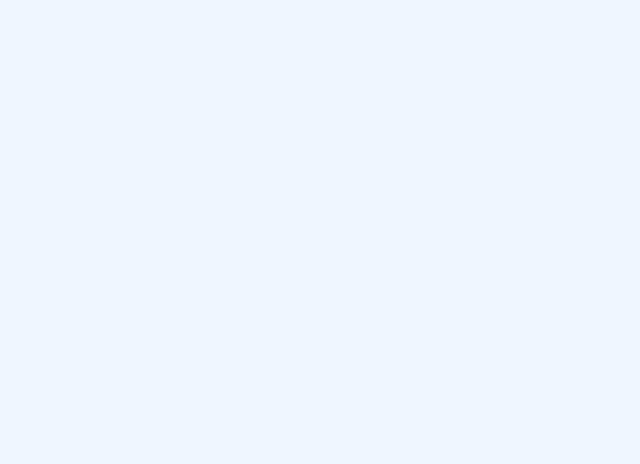
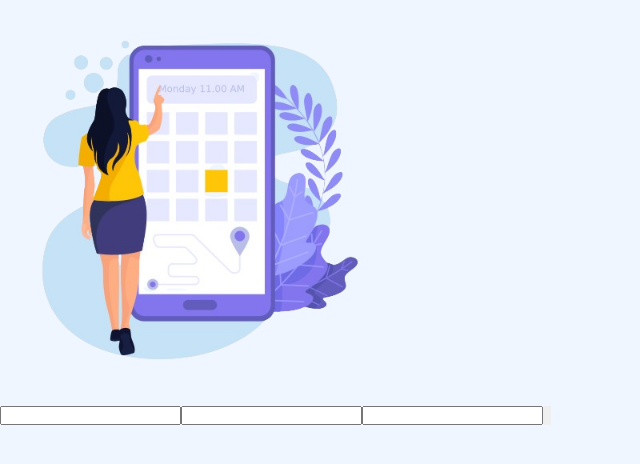
Before and after one commit to Iknite-Space/queueless, a React (Create React App) app in the folder app/: page /input in a window 1280 px wide. Before the commit this address had no page. Shown: the top 464 px of the page, without its empty margins (0-640 px from the left). Built offline with nearby package versions, Linux system fonts and the light colour scheme.

Commit message:
created the HTML structure for the input form that pops ones a customer clicks select slots

```diff
--- a/app/src/App.js
+++ b/app/src/App.js
@@ -7,6 +7,7 @@ import { BrowserRouter as Router, Routes, Route } from "react-router-dom";
 import './App.css';
 import { ComingSoonPage } from './components/ComingSoonPage';
 import ServicesPage from './components/ServicesPage';
+import CustomerInput from './components/CustomerInput';
 
 
 
@@ -21,9 +22,11 @@ function App() {
           {/*  service  Screen */}
           <Route path="/services" element={<ServicesPage />} />
 
+          {/*  input  Screen */}
+          <Route path="/input" element={<CustomerInput />} />
         </Routes>
+
       </Router>
-
     </>
   );
 }
--- /dev/null
+++ b/app/src/components/CustomerInput.jsx
@@ -0,0 +1,20 @@
+import React from "react";
+
+function CustomerInput(){
+ return (
+  <div className="input-form-container">
+  <div>
+    <img src="/assets/images/input-form-img.png" alt="customer input form " width={400} />
+  </div>
+  <div className="customer-input">
+    <input></input>
+    <input type="email" name="" id="" />
+    <input type="number" name="" id="" />
+    <input type="submit" value="" />
+    <input type="reset" value="" />
+  </div>
+  </div>
+ )
+}
+
+export default CustomerInput;
```
Also changed, not shown: app/public/assets/images/input-form-image.svg (added), app/public/assets/images/input-form-img.png (added). Lines whose indentation alone changed are shown as unchanged.
